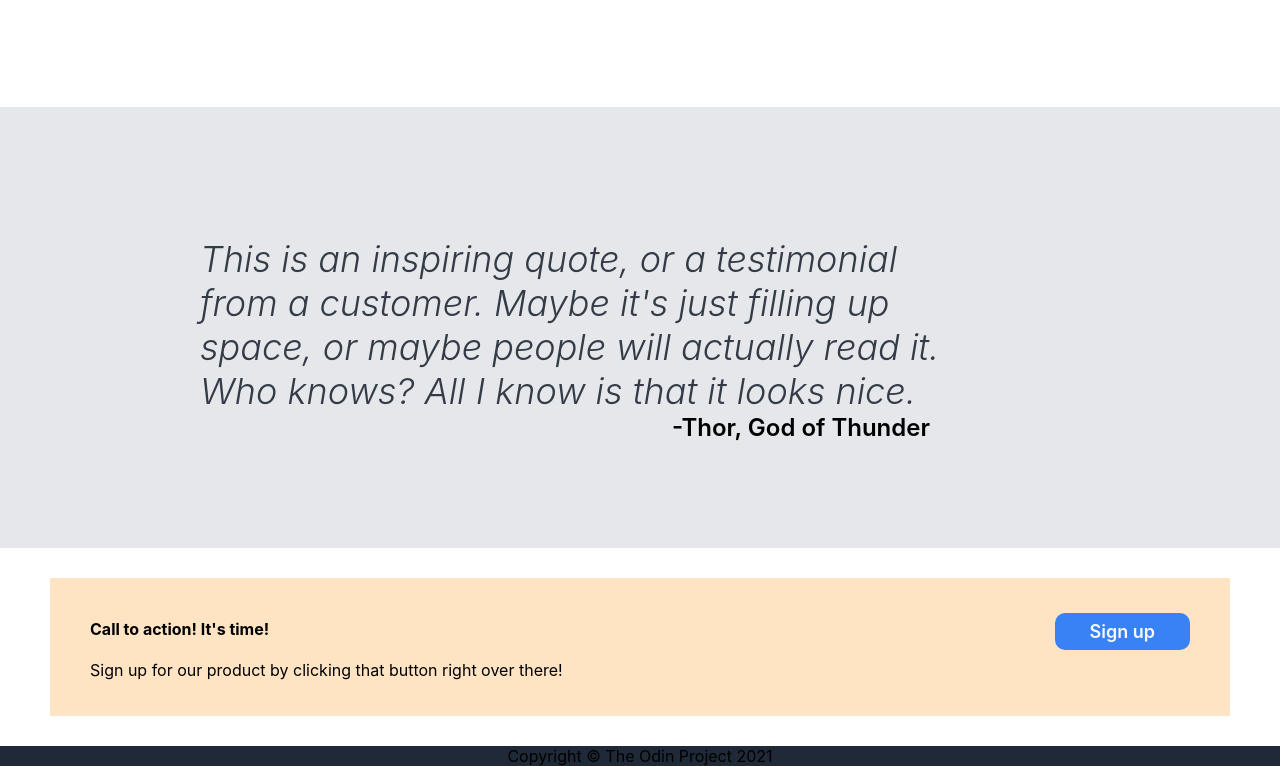
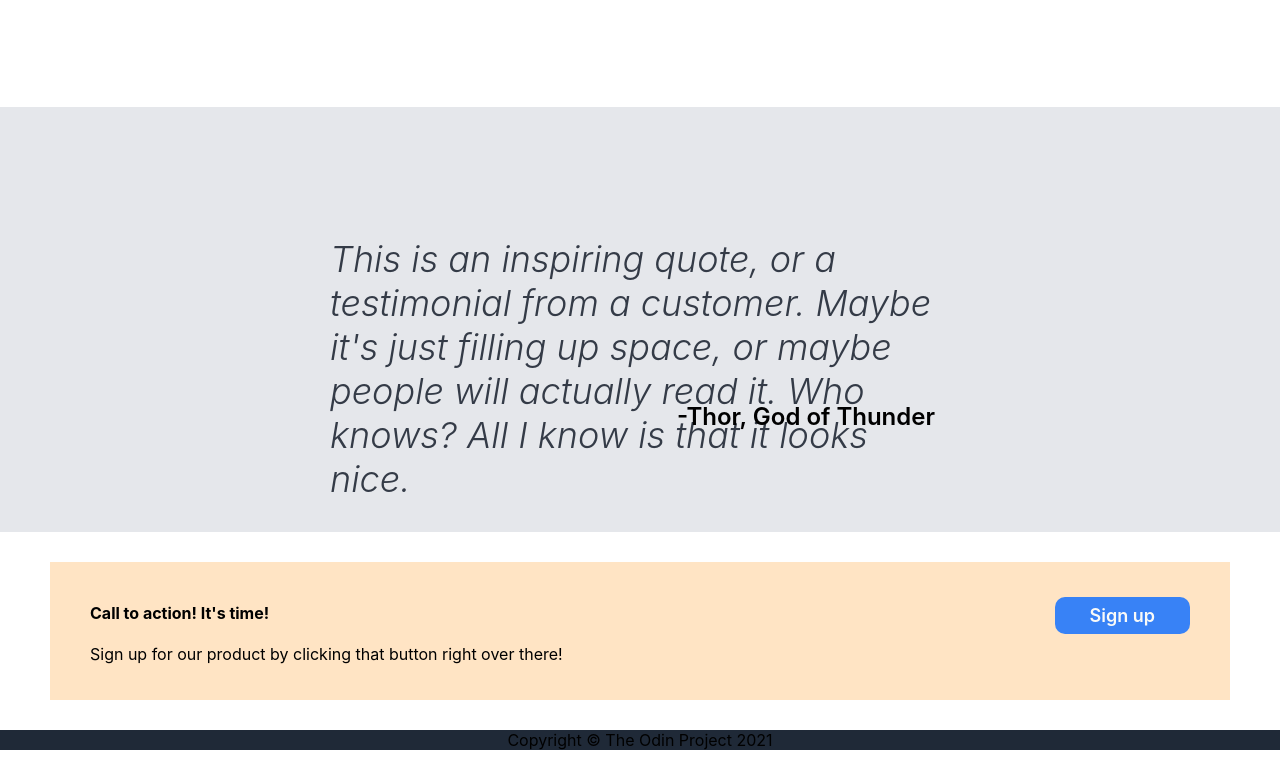
Before and after one commit to AlexAFranklin/odin-landing-page, a plain HTML site: page index.html in a window 1280 px wide. Shown: the part 1009-1775 px from the top of the page. Drawn offline with Linux system fonts and the light colour scheme.

Commit message:
Edit quote section for resizing

```diff
--- a/style.css
+++ b/style.css
@@ -151,7 +151,8 @@ h2 {
     align-items: flex-end;
     margin: 0px;
     background-color: #e5e7eb;
-    padding: 130px 300px 106px;
+    padding: 130px 330px 86px;
+
 }
 .quote {
     font-size: 36px;
@@ -160,16 +161,19 @@ h2 {
     color: rgb(52, 59, 71);
     padding: 0px;
     margin: 0px;
-    width: 780px;
-    display: flex;
-    flex-wrap: wrap;
+    height: 150px;
+    flex-shrink: 0;
+
+
 }
 .quote-att {
     align-self: flex-end;
-    margin: 0px;
-    padding: 0px 50px;
+    padding: 0px;
+    margin: 15px;
     font-size: 24px;
     font-weight: 600;
+    flex: 1;
+
 }
 
 
```
